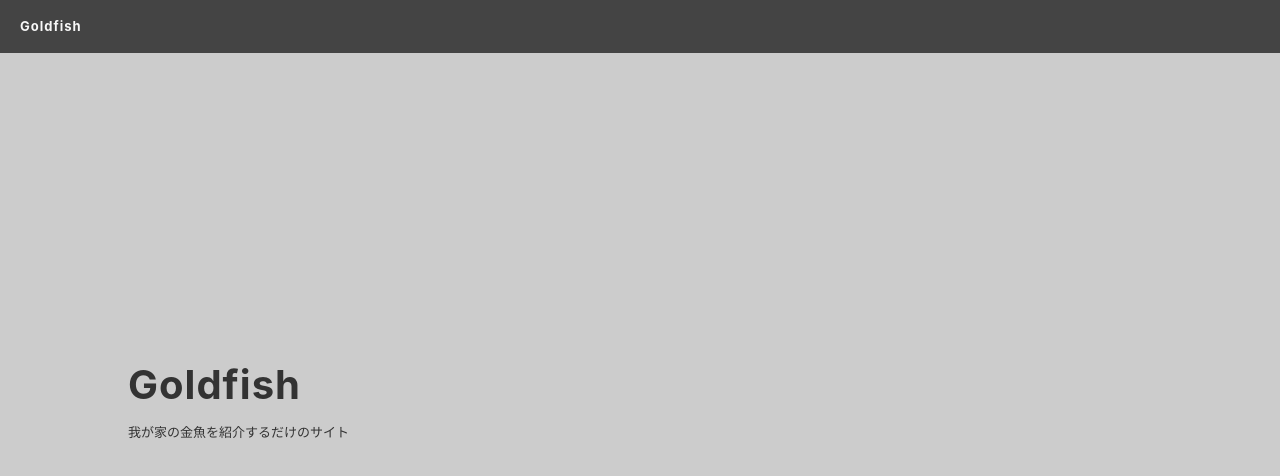
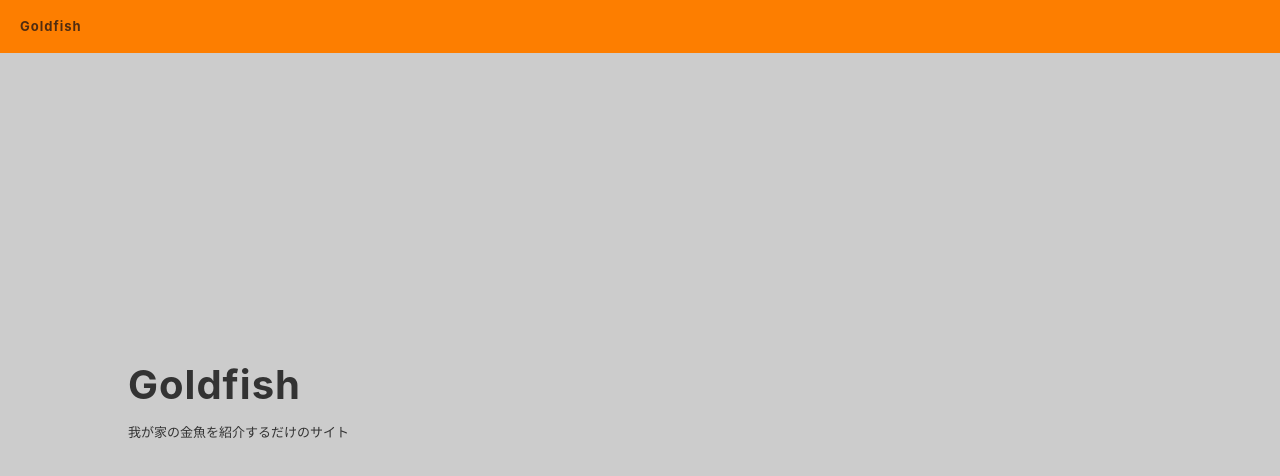
Before and after one commit to gudeaya/goldfish, a Next.js app in the folder app/: page / in a window 1280 px wide. Shown: the top 476 px of the page. Built offline with nearby package versions, Linux system fonts and the light colour scheme.

Commit message:
token にカラー追加

```diff
--- a/app/src/component/atom/Card/index.tsx
+++ b/app/src/component/atom/Card/index.tsx
@@ -1,6 +1,6 @@
 import styled from 'styled-components'
 
-import { BorderColor } from '~/token'
+import { BackgroundColor } from '~/token'
 
 interface Props {
   children: React.ReactNode
@@ -22,14 +22,15 @@ const Container = styled.article`
   display: flex;
   flex-direction: column;
   padding: 20px;
-  border: 1px solid ${BorderColor.Card};
+  background-color: ${BackgroundColor.Card};
   border-radius: 4px;
   gap: 20px;
 `
 
 const Name = styled.h1`
-  padding-left: 4px;
-  border-left: 4px solid ${BorderColor.Card};
+  display: flex;
+  align-items: center;
+  gap: 10px;
   font-weight: bold;
   line-height: 1.3;
 `
--- a/app/src/pages/index.tsx
+++ b/app/src/pages/index.tsx
@@ -197,7 +197,7 @@ const FooterLink = styled.a`
   display: flex;
   align-items: center;
   gap: 4px;
-  color: ${TextColor.FooterLink};
+  color: ${TextColor.LinkFooter};
 
   &:hover {
     text-decoration: underline;
--- a/app/src/token/color.ts
+++ b/app/src/token/color.ts
@@ -4,26 +4,43 @@ const Gray = {
   800: '#333',
   600: '#444',
   400: '#ccc',
-  200: '#f7f7f7'
-} as const
+  200: '#f7f7f7',
+} as const satisfies {
+  [key: number]: string
+}
+
+const Orange = {
+  1000: '#502c10',
+  800: '#a35310',
+  600: '#fd7e00',
+  400: '#ffa965',
+  200: '#ffd4b1'
+} as const satisfies {
+  [key: number]: string
+}
+
+const Blue = {
+  600: '#82b2d7',
+  200: '#cadbe9'
+} as const satisfies {
+  [key: number]: string
+}
+
 
 // semantic
 export const TextColor = {
   Body: Gray[800],
-  Header: Gray[200],
+  Header: Orange[1000],
   Footer: Gray[200],
-  FooterLink: Gray[200],
-  Link: Gray[600],
-  Definition: Gray[600],
+  Link: Orange[600],
+  LinkFooter: Orange[200],
+  Definition: Orange[800],
 } as const
 
 export const BackgroundColor = {
   Body: Gray[200],
-  Header: Gray[600],
+  Header: Orange[600],
   Footer: Gray[600],
-  Img: Gray[400]
+  Img: Gray[400],
+  Card: Blue[200]
 } as const
-
-export const BorderColor = {
-  Card: Gray[400]
-} as const
```
